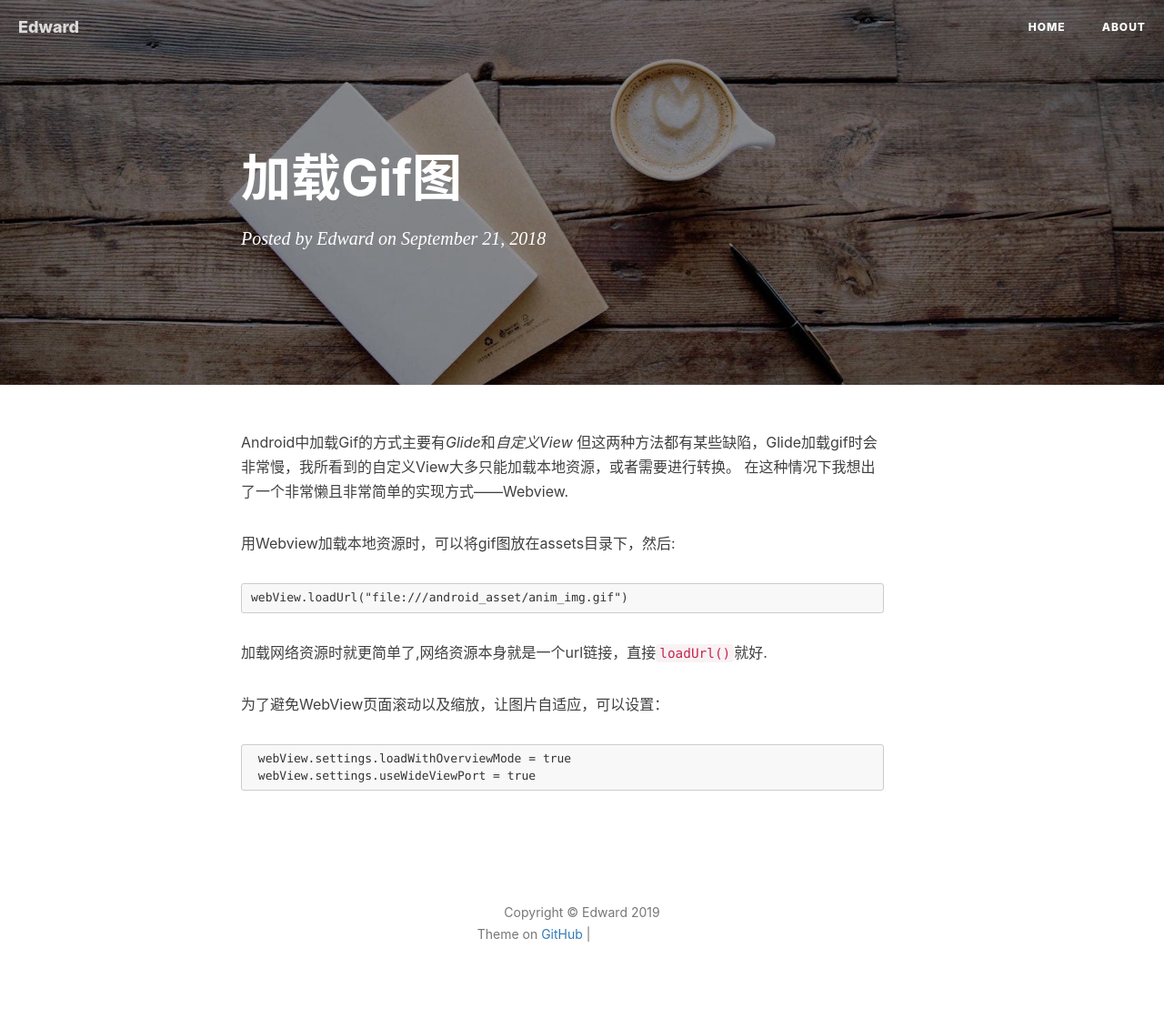
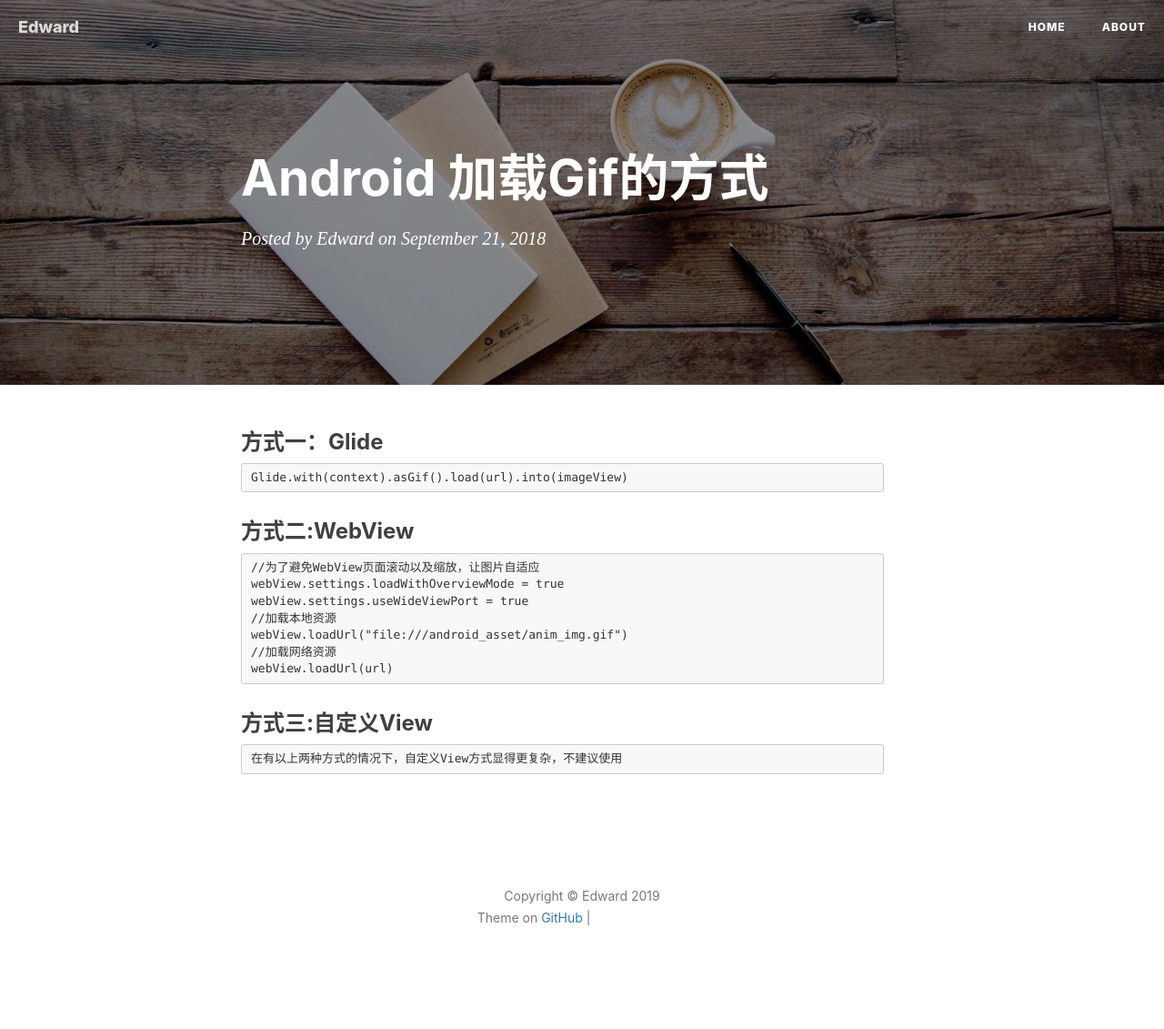
Before and after one commit to yfbx-repo/yfbx-repo.github.io, a Jekyll site: the page built from _posts/2019-03-18-加载Gif图.md, in a window 1280 px wide. Shown: the whole page at 91% size. Built offline with Jekyll 4.4.1, drawn with Linux system fonts in a browser that asks for light colours; nearby versions of some CDN libraries; comment, search, counter and statistics services are not loaded; grey boxes are pictures that could not be loaded.

Commit message:
Update 2019-03-18-加载Gif图.md

````diff
--- a/_posts/2019-03-18-加载Gif图.md
+++ b/_posts/2019-03-18-加载Gif图.md
@@ -1,25 +1,27 @@
 ---
 layout:     post
-title:      加载Gif图
+title:      Android 加载Gif的方式
 subtitle:
 date:       2018-09-21
 author:     Edward
 header-img: img/post-bg-coffee.jpeg
 ---
 
+### 方式一：Glide
 
-Android中加载Gif的方式主要有*Glide*和*自定义View*
-但这两种方法都有某些缺陷，Glide加载gif时会非常慢，我所看到的自定义View大多只能加载本地资源，或者需要进行转换。
-在这种情况下我想出了一个非常懒且非常简单的实现方式——Webview.
+```
+Glide.with(context).asGif().load(url).into(imageView)
+```
+### 方式二:WebView
 
-用Webview加载本地资源时，可以将gif图放在assets目录下，然后:
 ```
+//为了避免WebView页面滚动以及缩放，让图片自适应
+webView.settings.loadWithOverviewMode = true
+webView.settings.useWideViewPort = true
+//加载本地资源
 webView.loadUrl("file:///android_asset/anim_img.gif")
+//加载网络资源
+webView.loadUrl(url)
 ```
-加载网络资源时就更简单了,网络资源本身就是一个url链接，直接`loadUrl()`就好.
-
-为了避免WebView页面滚动以及缩放，让图片自适应，可以设置：
-```
- webView.settings.loadWithOverviewMode = true
- webView.settings.useWideViewPort = true
-```
+### 方式三:自定义View
+    在有以上两种方式的情况下，自定义View方式显得更复杂，不建议使用
````
